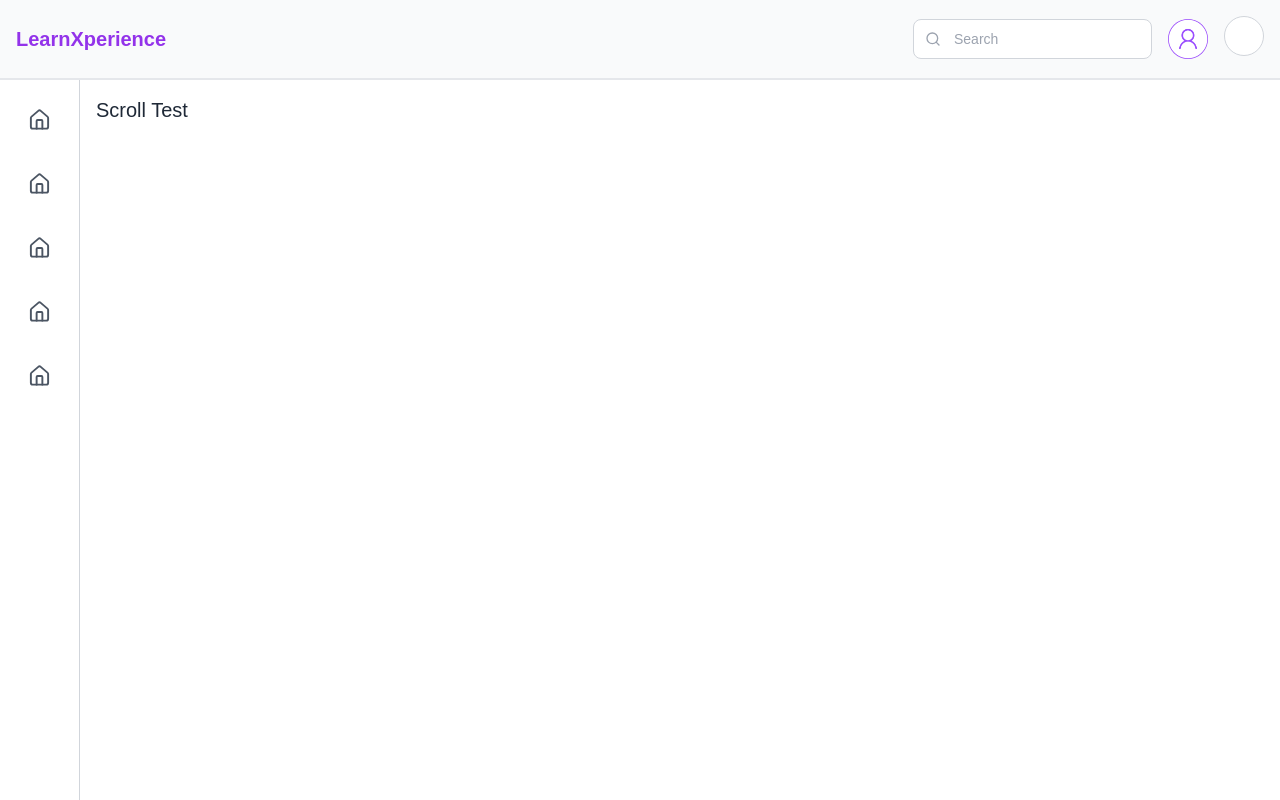
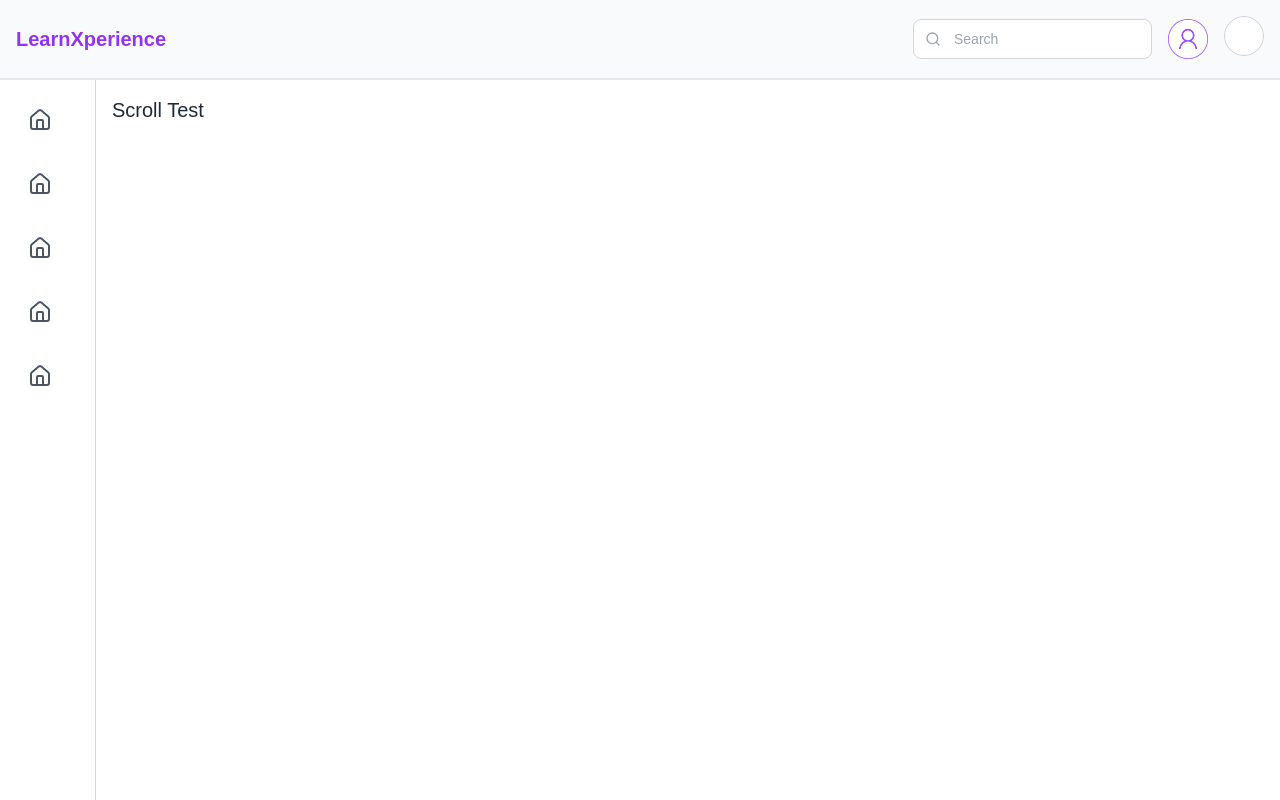
Before and after one commit to MahmoudMostafaDev/learnxperience, a Next.js app: page / in a window 1280 px wide. Shown: the top 800 px of the page. Built offline with nearby package versions, Linux system fonts and the light colour scheme.

Commit message:
fix: Sidebar error fixed

```diff
--- a/app/components/SideBar.jsx
+++ b/app/components/SideBar.jsx
@@ -16,7 +16,7 @@ export default function SideBar() {
 
     return (
         <aside
-            className="flex flex-col items-start h-full space-y-6 p-5 transition-width duration-300 ease-in-out hover:w-64 w-20 bg-white text-gray-800 border-r border-gray-300"
+            className="flex flex-col items-start h-full space-y-6 p-5 transition-width duration-300 ease-in-out hover:w-64 min-w-24 bg-white text-gray-800 border-r border-gray-300"
             onMouseEnter={() => setIsHover(true)}
             onMouseLeave={() => setIsHover(false)}
         >
```
